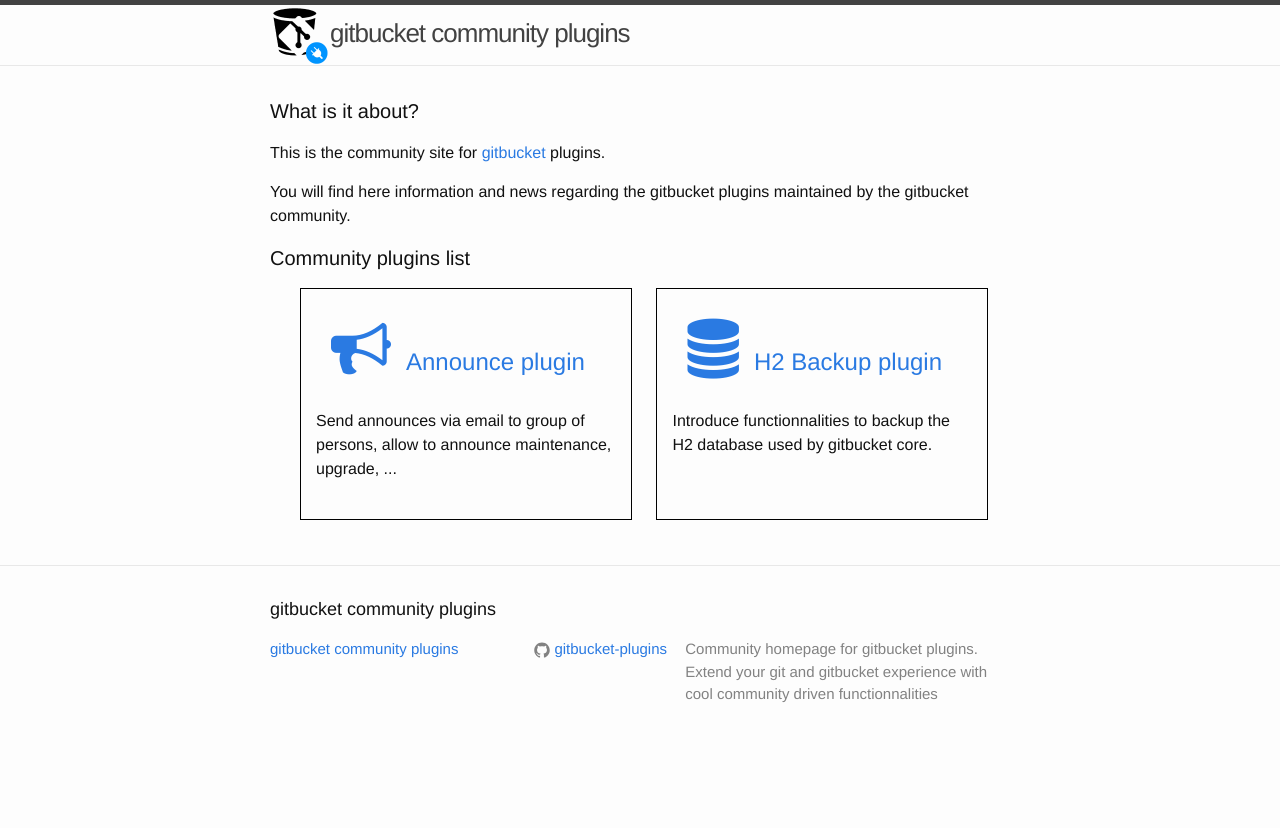
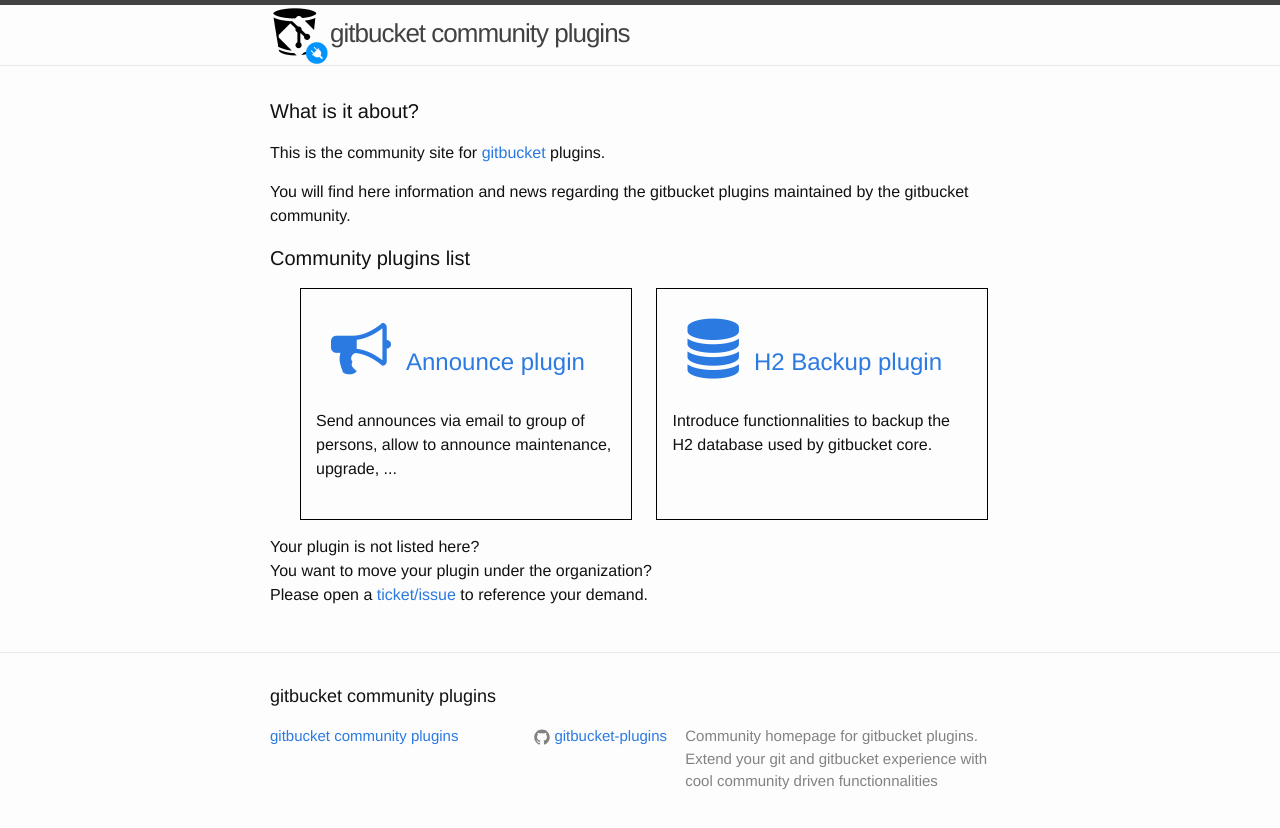
Before and after one commit to gitbucket-plugins/gitbucket-plugins.github.io, a Jekyll site: the page built from index.html, in a window 1280 px wide. Shown: the top 828 px of the page. Built offline with Jekyll 4.4.1, drawn with Linux system fonts in a browser that asks for light colours; nearby versions of some CDN libraries.

Commit message:
add link to issues for new contributions/plugins

```diff
--- a/index.html
+++ b/index.html
@@ -26,4 +26,5 @@
           <p>Introduce functionnalities to backup the H2 database used by gitbucket core.</p>
       </li>
   </ul>
+  <p>Your plugin is not listed here?<br>You want to move your plugin under the organization?<br>Please open a <a href="https://github.com/gitbucket-plugins/gitbucket-plugins.github.io/issues">ticket/issue</a> to reference your demand.</p>
 </div>
```
